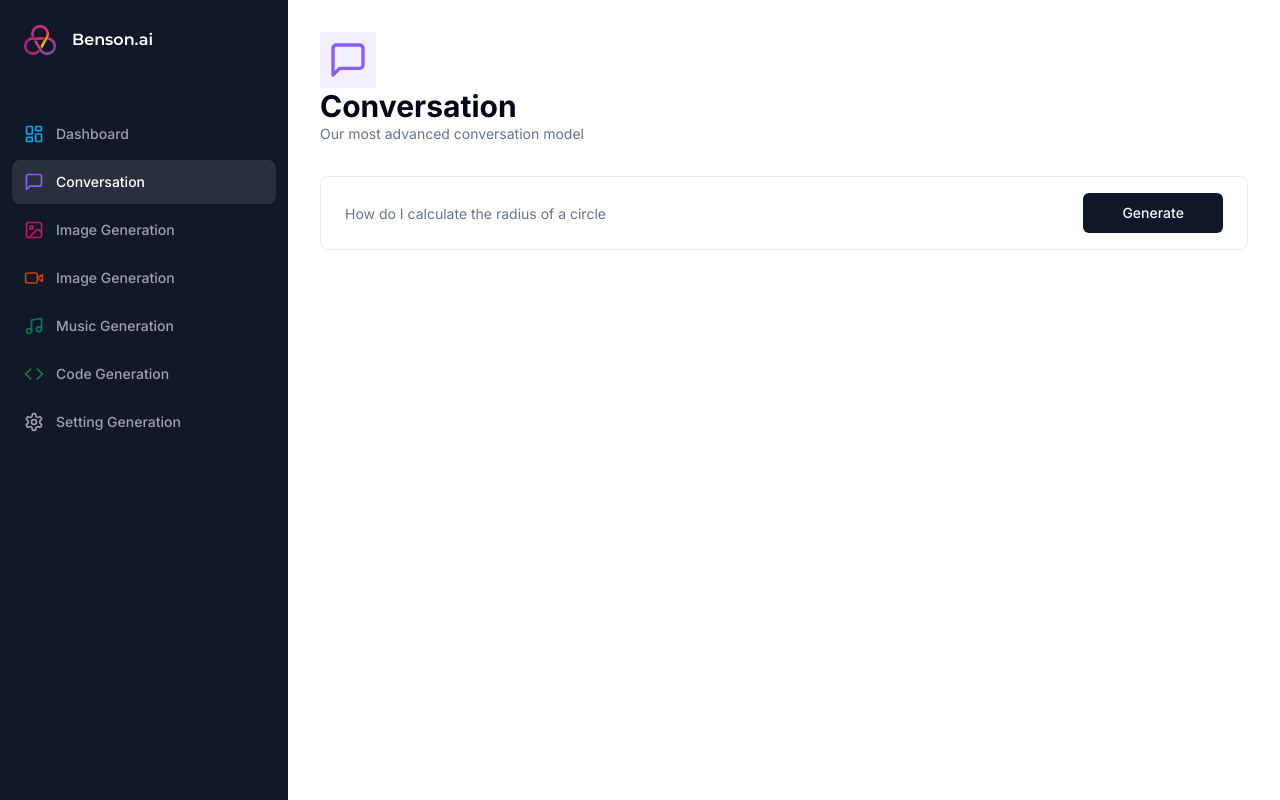
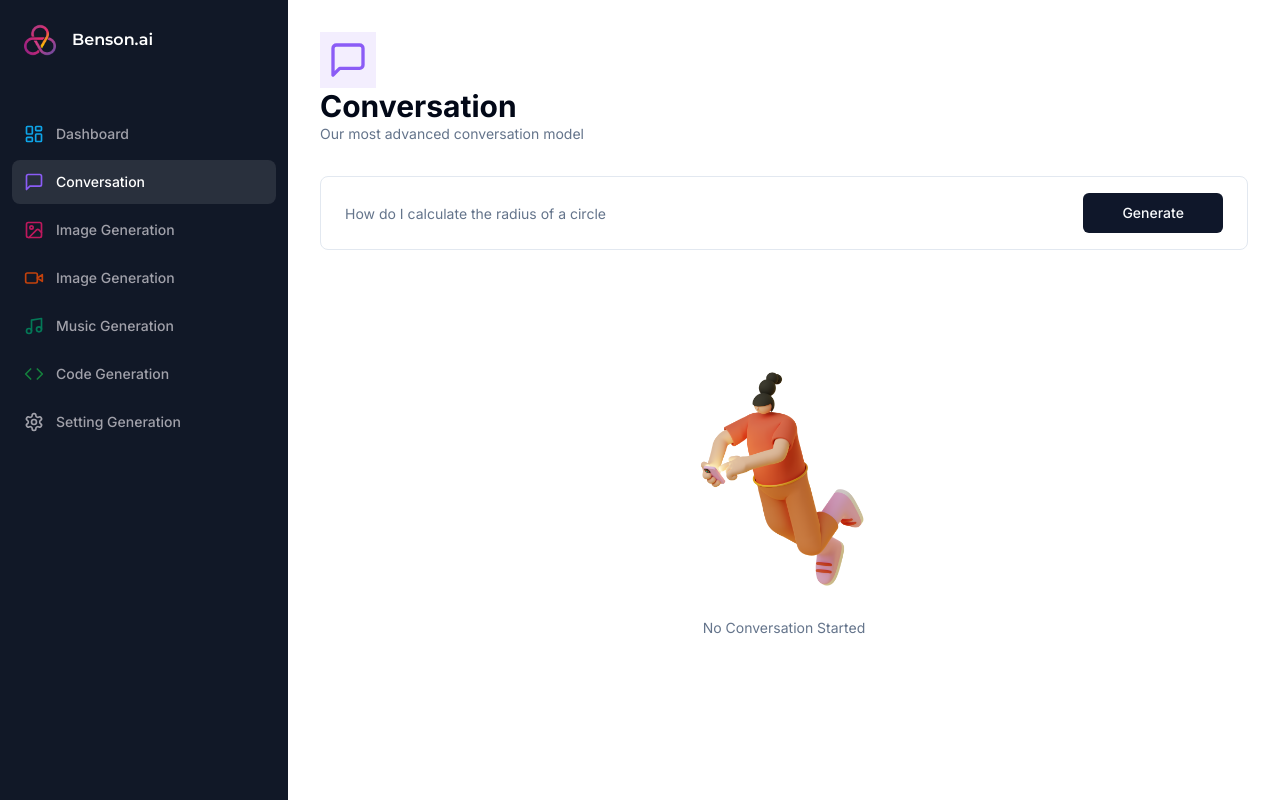
Before and after one commit to zuyeyang/sass_benson_ai, a Next.js app: page /conversation in a window 1280 px wide. Built offline with nearby package versions, Linux system fonts and the light colour scheme.

Commit message:
add empty and loader component

```diff
--- a/app/(dashboard)/(routes)/conversation/page.tsx
+++ b/app/(dashboard)/(routes)/conversation/page.tsx
@@ -1,5 +1,6 @@
 "use client";
 
+import { useState } from "react";
 import axios from "axios";
 import * as z from "zod";
 import { Heading } from "@/components/heading";
@@ -7,12 +8,16 @@ import { MessageSquare } from "lucide-react";
 import { useForm } from "react-hook-form";
 import { formSchema } from "./constants";
 import { zodResolver } from "@hookform/resolvers/zod";
+
 import { Form, FormControl, FormField, FormItem } from "@/components/ui/form";
 import { Input } from "@/components/ui/input";
 import { Button } from "@/components/ui/button";
+import { Empty } from "@/components/empty";
+
 import { useRouter } from "next/navigation";
 import { ChatCompletionMessage } from "openai/resources/index.mjs";
-import { useState } from "react";
+import { Loader } from "@/components/loader";
+
 const ConversationPage = () => {
   const router = useRouter();
   const [messages, setMessages] = useState<ChatCompletionMessage[]>([]);
@@ -86,13 +91,22 @@ const ConversationPage = () => {
                 className="col-span-12 lg:col-span-2 w-full"
                 disabled={isLoading}
               >
-                {" "}
-                Generate
+                {"Generate"}
               </Button>
             </form>
           </Form>
         </div>
         <div className="space-y-4 md-4">
+          {isLoading && (
+            <div className="p-8 rounded-lg w-full flex items-center justify-center bg-muted">
+              <Loader />
+            </div>
+          )}
+          {messages.length === 0 && !isLoading && (
+            <div>
+              <Empty label="No Conversation Started" />
+            </div>
+          )}
           <div className="flex flex-col-reverse gap-y-4">
             {messages.map((message) => (
               <div key={message.content}>{message.content}</div>
--- /dev/null
+++ b/components/empty.tsx
@@ -0,0 +1,16 @@
+import Image from "next/image";
+
+interface EmptyProps {
+  label: string;
+}
+
+export const Empty = ({ label }: EmptyProps) => {
+  return (
+    <div className="h-full p-20 flex flex-col items-center justify-center">
+      <div className="relative h-72 w-72">
+        <Image alt="Empty" fill src="/empty.png" />
+      </div>
+      <p className="text-muted-foreground text-sm text-center">{label}</p>
+    </div>
+  );
+};
--- /dev/null
+++ b/components/loader.tsx
@@ -0,0 +1,12 @@
+import Image from "next/image";
+
+export const Loader = () => {
+  return (
+    <div className="h-full flex flex-col gap-y-4 items-center justify-center">
+      <div className="w-10 h-10 relative animate-spin">
+        <Image alt="logo" fill src="/logo.png" />
+      </div>
+      <p className="text-sm text-muted-foreground"> Benson is thinking</p>
+    </div>
+  );
+};
```
